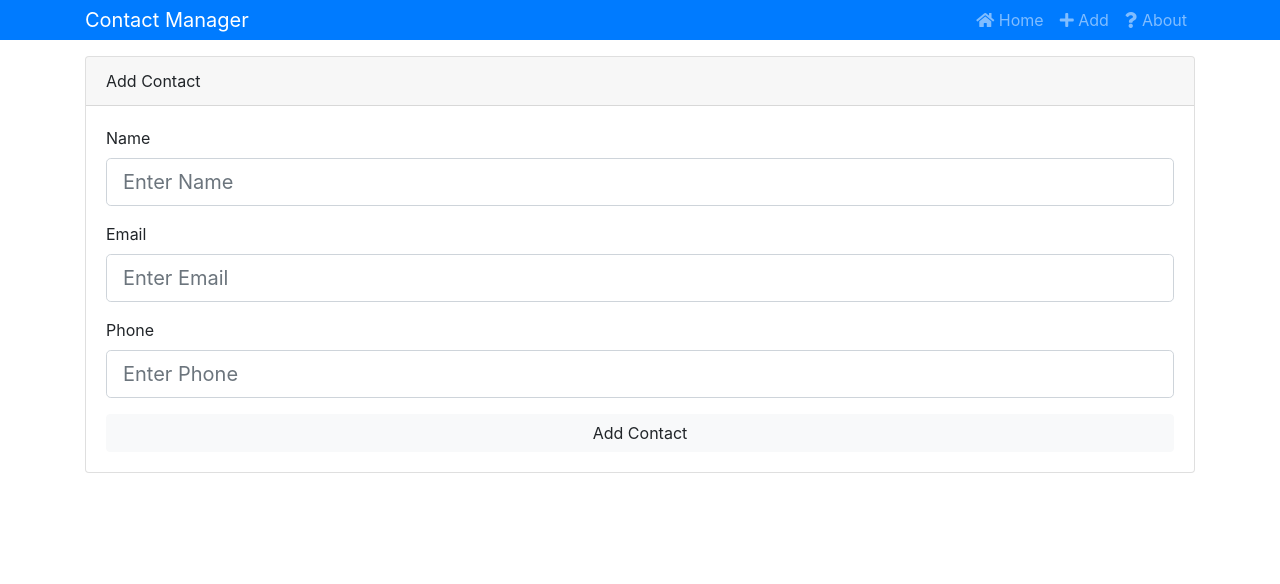
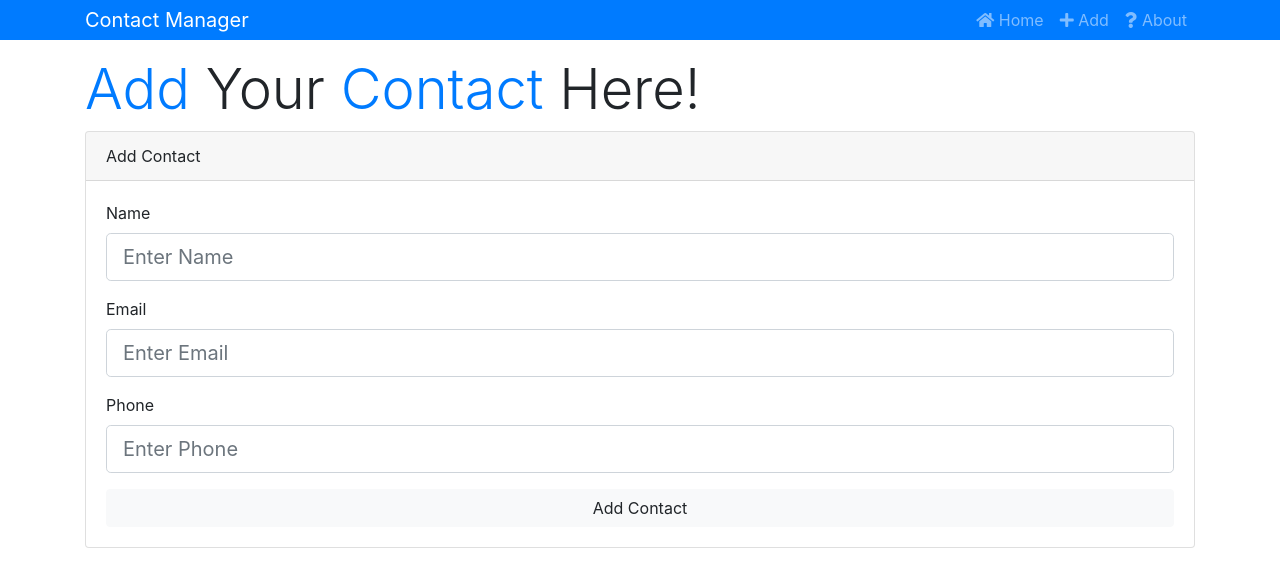
Before and after one commit to sahibsingh27aug/contacts-manager-redux, a React (Create React App) app: page /contact/add in a window 1280 px wide. Shown: the top 584 px of the page. Built offline with nearby package versions, Linux system fonts and the light colour scheme.

Commit message:
text-primary fix

```diff
--- a/src/components/contacts/AddContact.js
+++ b/src/components/contacts/AddContact.js
@@ -59,6 +59,12 @@ class AddContact extends Component {
     const { name, email, phone, errors } = this.state;
 
     return (
+      <div>
+        <h1 className="display-4">
+          <span className="text-primary">Add </span>
+          Your
+          <span className="text-primary"> Contact </span>
+          Here!</h1>
         <div className="card mb-3">
           <div className="card-header">Add Contact</div>
           <div className="card-body">
@@ -96,6 +102,7 @@ class AddContact extends Component {
             </form>
           </div>
         </div>
+      </div>
     );
   }
 }
```
Lines whose indentation alone changed are shown as unchanged.
